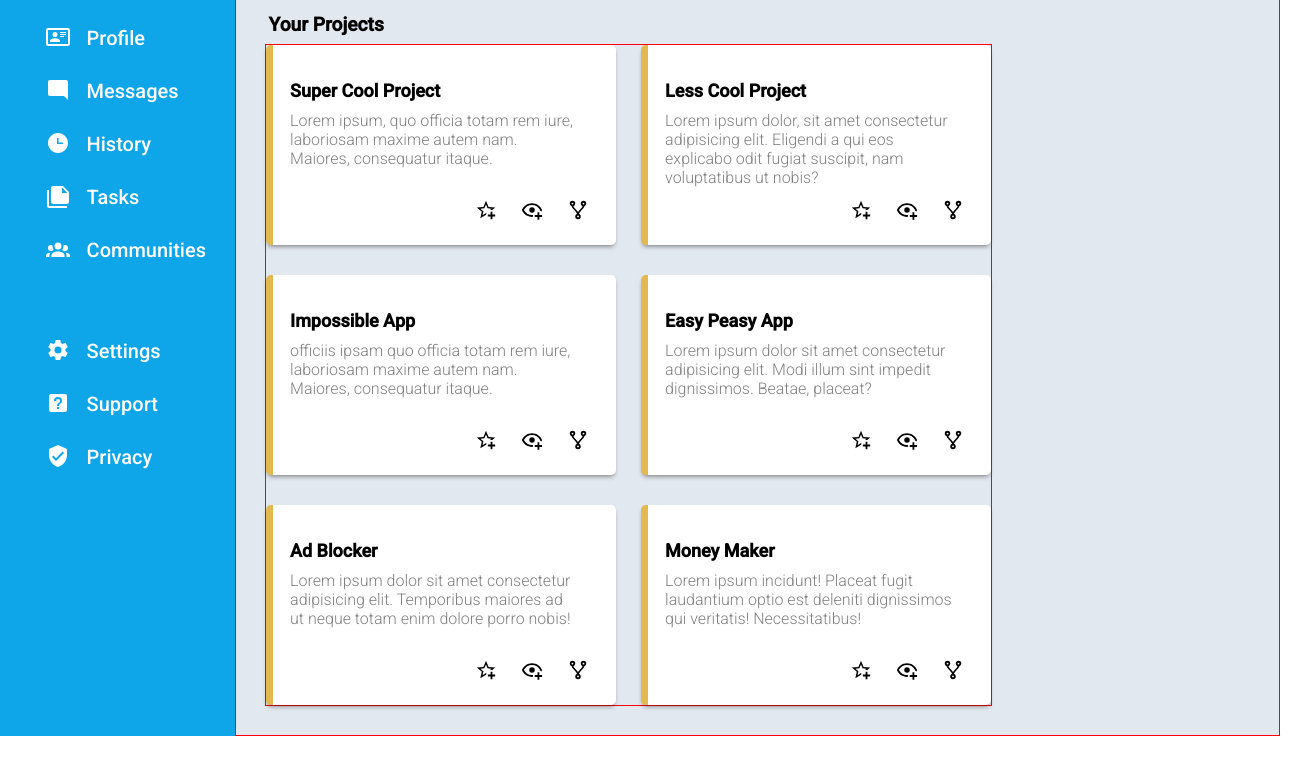
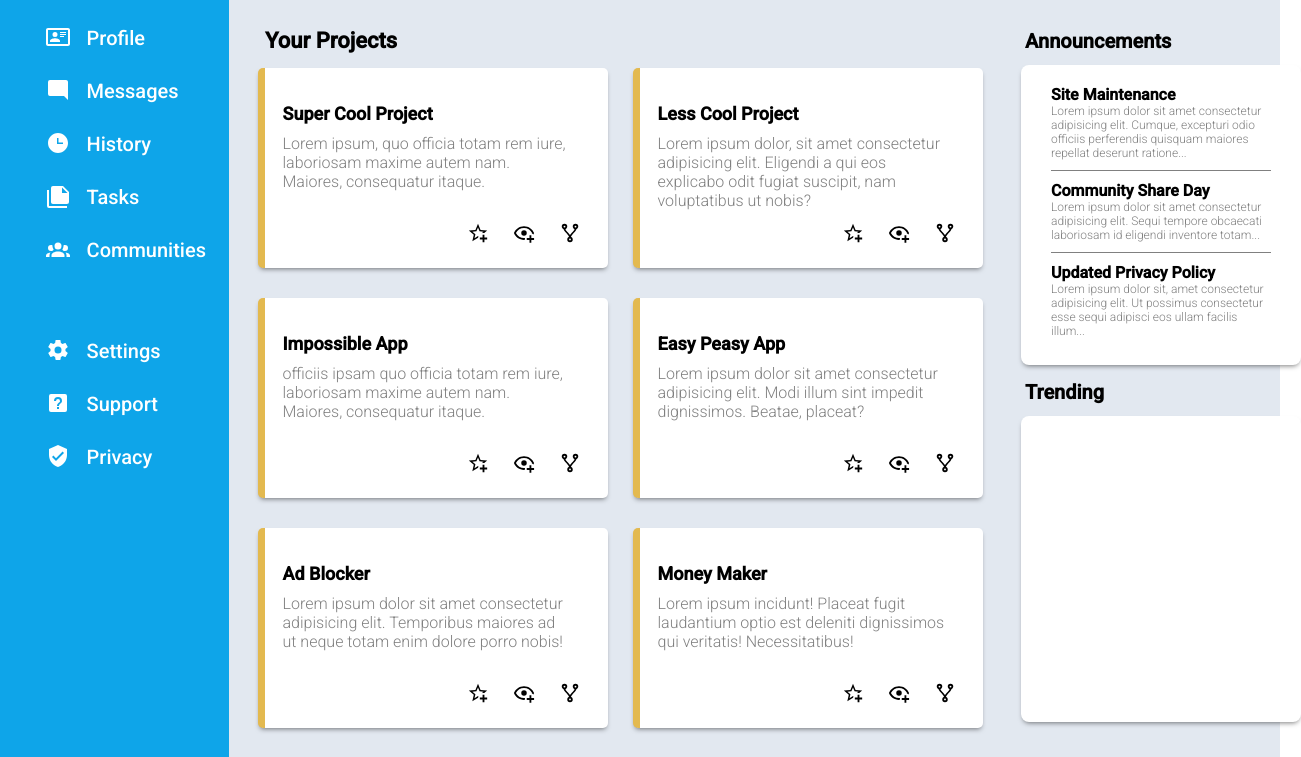
Before and after one commit to JoshuaLearns2/Admin-dashboard, a plain HTML site: page repos/Admin-dashboard/index.html in a window 1280 px wide. Shown: the part 171-928 px from the top of the page, 1301 px wide, since content can reach past the window. Before the commit the page ends 907 px from the top, so only its background shows below. Drawn offline with Linux system fonts and the light colour scheme.

Commit message:
Finished the side content layout and announcements card content.

```diff
--- a/repos/Admin-dashboard/index.html
+++ b/repos/Admin-dashboard/index.html
@@ -115,9 +115,11 @@
 
       <div class="main-content-container">
 
+        <div class="projects-container">
+
           <h1 class="projects-title">Your Projects</h1>
 
-        <div class="projects-container">
+        <div class="projects-grid">
 
           <div class="project1">
 
@@ -265,18 +267,36 @@
           </div>
 
         </div>
+        </div>
 
-        <!-- <div class="announcements-container">
+        <div class="side-content-container">
+
+          <div class="announcements-container">
+
             <h1>Announcements</h1>
+
             <div class="announcements-card">
+
+                <h2>Site Maintenance</h2>
+                <p>Lorem ipsum dolor sit amet consectetur adipisicing elit. Cumque, excepturi odio officiis perferendis quisquam maiores repellat deserunt ratione...</p>
+
+                <h2>Community Share Day</h2>
+                <p>Lorem ipsum dolor sit amet consectetur adipisicing elit. Sequi tempore obcaecati laboriosam id eligendi inventore totam...</p>
+
+                <h2>Updated Privacy Policy</h2>
+                <p>Lorem ipsum dolor sit, amet consectetur adipisicing elit. Ut possimus consectetur esse sequi adipisci eos ullam facilis illum...</p>
+
             </div>
+
           </div>
 
           <div class="trending-container">
             <h1>Trending</h1>
             <div class="trending-card">
             </div>
-        </div> -->
+          </div>
+
+        </div>
 
       </div>
 
--- a/repos/Admin-dashboard/styles.css
+++ b/repos/Admin-dashboard/styles.css
@@ -54,20 +54,14 @@
   width: 100%;
 }
 
+/* Header styling */
+
 .header-container {
   background-color: white;
   font-family: 'Roboto', sans-serif;
   width: 100%;
   height: 20%;
   box-shadow: 0px 3px 5px -2px rgba(0, 0, 0, .5);
-}
-
-.header-container > * {
-  /* border: solid red 1px; */
-}
-
-.upper-header-container > * {
-  /* border: solid red 1px; */
 }
 
 .upper-header-container {
@@ -100,11 +94,6 @@
 
 .header-profile-name {
   margin: 0 0 0 20px;
-}
-
-.lower-header-container > * {
-  /* border: solid red 1px; */
-  /* padding: 10px; */
 }
 
 .lower-header-container {
@@ -150,14 +139,20 @@ button:hover {
 /* Main content styling  */
 
 .main-content-container {
-  border: solid red 1px;
+  /* border: solid red 1px; */
+  font-family: 'Roboto', sans-serif;
+  display: flex;
   height: 100%;
   width: auto;
   padding: 2% 0 2% 2%;
 }
 
-.projects-container {
-  border: solid red 1px;
+.projects-title {
+  font-size: 22px;
+  margin: 15px;
+}
+
+.projects-grid {
   display: grid;
   grid-template-columns: 350px 350px;
   grid-template-rows: 200px 200px 200px;
@@ -167,7 +162,7 @@ button:hover {
   width: fit-content;
 }
 
-.projects-container > div {
+.projects-grid > div {
   position: relative;
   background-color: white;
   border-left: solid rgb(227, 185, 79) 7px;
@@ -182,12 +177,12 @@ button:hover {
   padding-left: 12px;
 }
 
-.projects-container > div > h2 {
+.projects-grid > div > h2 {
   font-family: 'Roboto', sans-serif;
   font-size: 18px;
 }
 
-.projects-container > div > p {
+.projects-grid > div > p {
   font-family: 'Roboto', sans-serif;
   font-family: 10px;
   font-weight: 300;
@@ -204,3 +199,50 @@ button:hover {
 .projects-icons > svg {
   margin: 0 20px 0 0;
 }
+
+.side-content-container {
+  width: 100%;
+  padding-top: 16px;
+}
+
+.side-content-container > div > h1 {
+  font-size: 20px;
+  margin: 0 0 12px 34px;
+
+}
+
+.announcements-card {
+  background-color: white;
+  height: 300px;
+  width: 280px;
+  margin: 0 0 15px 30px;
+  border-radius: 8px;
+  box-shadow: 0px 3px 5px -2px rgba(0, 0, 0, .5);
+  box-sizing: border-box;
+  padding: 20px 30px 30px 30px;
+}
+
+.announcements-card > h2 {
+  font-size: 16px;
+}
+
+.announcements-card > p {
+  font-size: 12px;
+  color: gray;
+  font-weight: 300;
+}
+
+.announcements-card > p:nth-of-type(1), p:nth-of-type(2)  {
+  border-bottom: solid gray 1px;
+  padding-bottom: 10px;
+  margin-bottom: 10px;
+}
+
+.trending-card {
+  background-color: white;
+  height: 306px;
+  width: 280px;
+  margin: 0 0 0 30px;
+  border-radius: 8px;
+  box-shadow: 0px 3px 5px -2px rgba(0, 0, 0, .5);
+}
```
Lines whose indentation alone changed are shown as unchanged.
